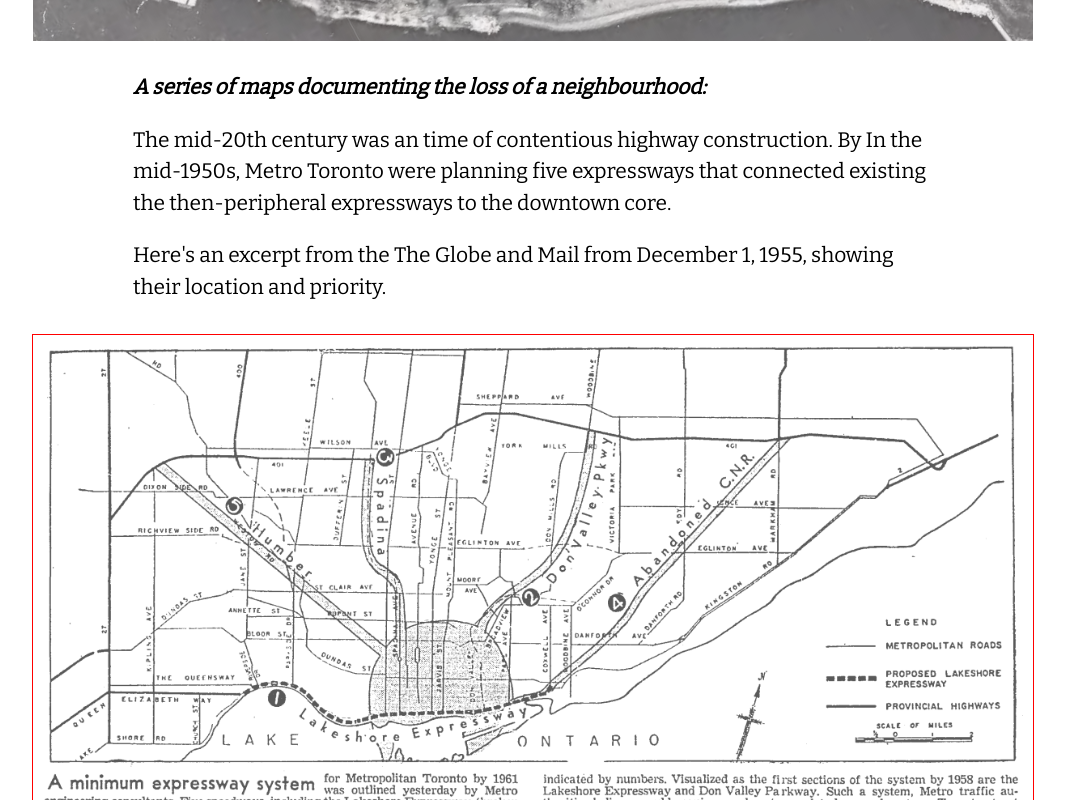
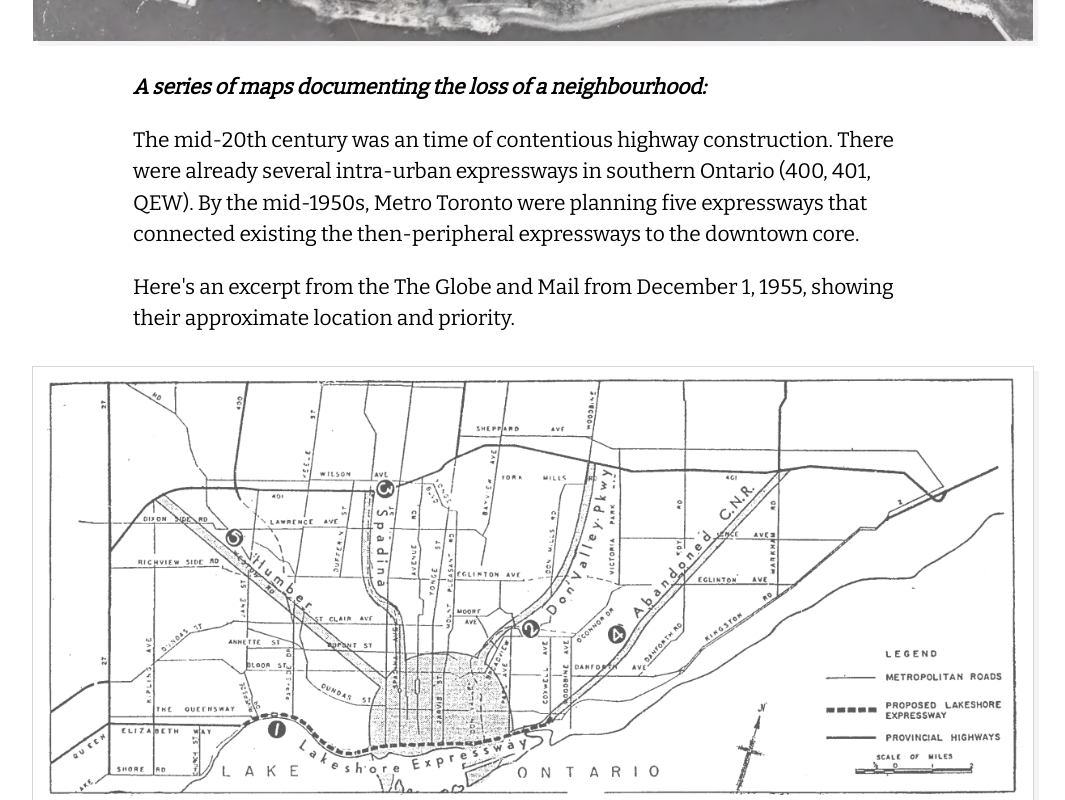
Before and after one commit to schoolofcities/paving-over-south-parkdale, a Svelte app: page / in a window 1280 px wide. Shown: the part 440-1240 px from the top of the page, without its empty margins (107-1172 px from the left). Built offline with nearby package versions, Linux system fonts and the light colour scheme.

Commit message:
more CSS, shadows, opacities, etc.

```diff
--- a/src/App.svelte
+++ b/src/App.svelte
@@ -28,11 +28,13 @@
 		display: flex;
 		justify-content: center;
 		align-items: center;
+
 	}
 	#title img {
 		margin: 0px;
 		padding: 0px;
 		max-width: 1000px;
+		box-shadow: 5px 5px 0 0 rgb(244, 244, 244);
 	}
 	#title h1 {
 		font-family: TradeGothicBold, sans-serif;
@@ -60,12 +62,19 @@
 	.image {
 		margin: auto;
 		max-width: 1000px;
+		border: 1px solid rgb(213, 213, 213);
+		box-shadow: 5px 5px 0 0 rgb(244, 244, 244);
+	}
+	.image:hover {
 		border: 1px solid red;
 	}
 	.image img {
 		max-width: 980px;
 		padding: 10px;
 		opacity: 0.65;
+	}
+	.image img:hover {
+		opacity: 0.89;
 	}
 
 </style>
@@ -76,7 +85,6 @@
 
 
 <div id="title">
-
 	<img src={airphoto1957} alt="Air Photo 1957">
 	<h1>Paving Over South Parkdale</h1>
 </div>
@@ -85,17 +93,17 @@
 <div class="body-text">
 	<p><b><i>A series of maps documenting the loss of a neighbourhood:</i></b></p>
 	<p>
-	The mid-20th century was an time of contentious highway construction. By
-
-	In the mid-1950s, Metro Toronto were planning five expressways that connected existing the then-peripheral expressways to the downtown core.
+	The mid-20th century was an time of contentious highway construction.
+	There were already several intra-urban expressways in southern Ontario (400, 401, QEW).
+	By the mid-1950s, Metro Toronto were planning five expressways that connected existing the then-peripheral expressways to the downtown core.
 	</p>
 	<p>
-	Here's an excerpt from the The Globe and Mail from December 1, 1955, showing their location and priority.
+	Here's an excerpt from the The Globe and Mail from December 1, 1955, showing their approximate location and priority.
 	</p>
 </div>
 
 <div class="image">
-	<img src={globe1955} alt="Globe and Mail, Dec 1, 1955">
+	<a href={globe1955}><img src={globe1955} alt="Globe and Mail, Dec 1, 1955"></a>
 </div>
 
 <div class="body-text">
```
